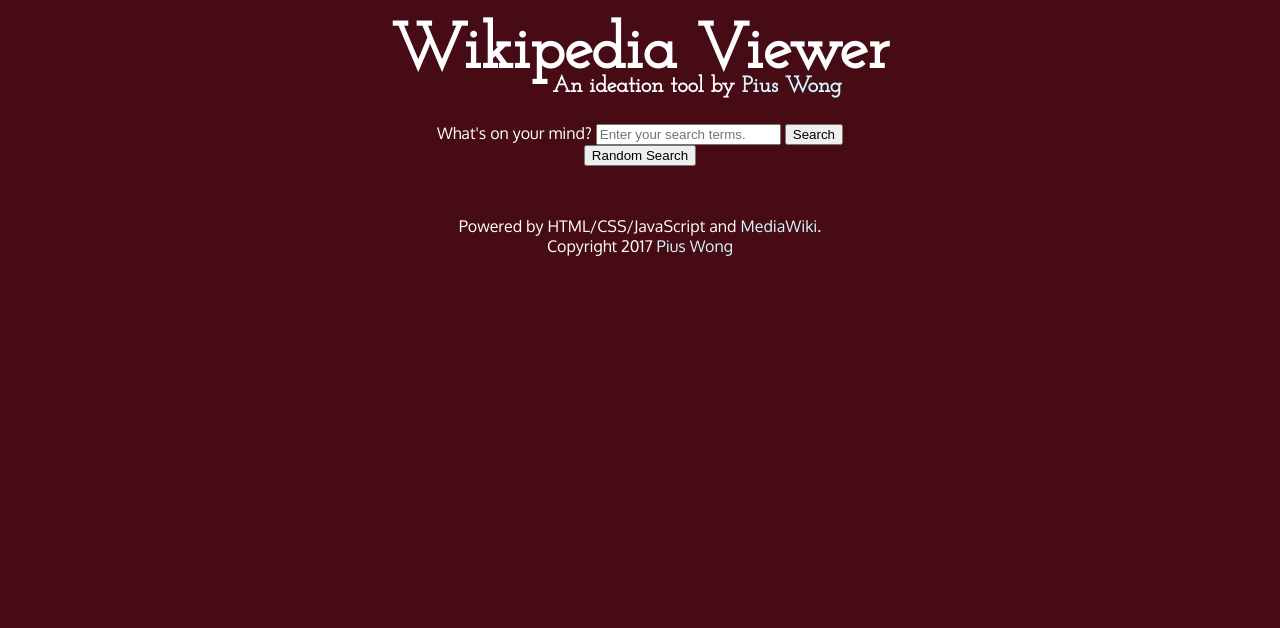
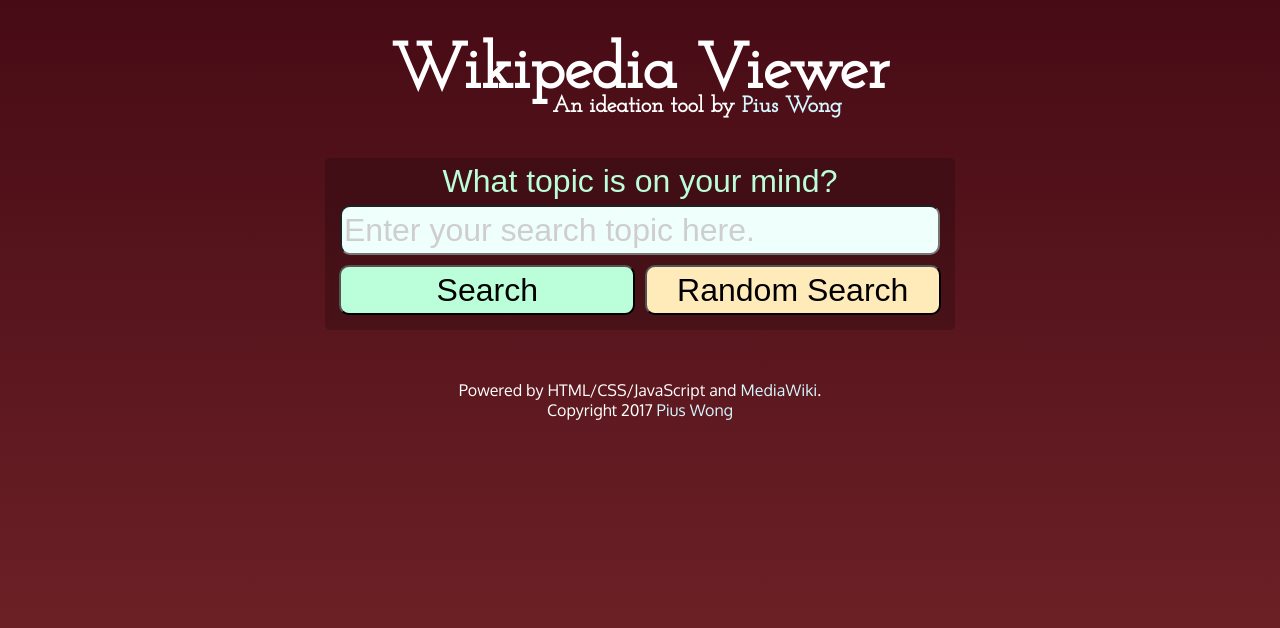
Before and after one commit to pieguyatx/wikipediaViewer, a plain HTML site: page index.html in a window 1280 px wide. Drawn offline with nearby package versions, Linux system fonts and the light colour scheme; a web font is replaced by a local one.

Commit message:
Larger search buttons/text; color added

```diff
--- a/index.html
+++ b/index.html
@@ -12,7 +12,7 @@
     <link href="https://maxcdn.bootstrapcdn.com/font-awesome/4.7.0/css/font-awesome.min.css" rel="stylesheet" type="text/css">
     <link rel="icon" type="image/png" href="favicon.ico"/>
 
-    <link href="https://fonts.googleapis.com/css?family=Josefin+Slab|Oxygen" rel="stylesheet">
+    <link href="https://fonts.googleapis.com/css?family=Josefin+Slab|Oxygen|Muli" rel="stylesheet">
     <link href="main.css" rel="stylesheet">
 
   </head>
@@ -27,13 +27,19 @@
     <main>
 
       <section id="search">
-        <div id="searchCustom">
-          <label for="searchInput">What's on your mind?</label>
-          <input type="text" id="searchInput" name="search" placeholder="Enter your search terms.">
-          <button id="searchButton">Search</button>
-        </div>
-        <div id="searchRandom">
-          <button id="randomButton">Random Search</button>
+        <div>
+          <div id="searchMain">
+            <div>
+              <label for="searchInput">What topic is on your mind?</label>
+            </div>
+            <div>
+              <input type="text" id="searchInput" name="search" placeholder="Enter your search topic here.">
+            </div>
+          </div>
+          <div id="searchButtons">
+            <button id="searchButton">Search</button>
+            <button id="randomButton">Random Search</button>
+          </div>
         </div>
       </section>
 
--- a/main.css
+++ b/main.css
@@ -1,8 +1,12 @@
 body{
   text-align: center;
   color: white;
-  background-color: #470b15;
-  font-family: 'Oxygen', sans-serif;
+  font-family: 'Muli', sans-serif;
+  background: #75262a; /* For browsers that do not support gradients */
+  background: -webkit-linear-gradient(#470b15, #75262a); /* For Safari 5.1 to 6.0 */
+  background: -o-linear-gradient(#470b15, #75262a); /* For Opera 11.1 to 12.0 */
+  background: -moz-linear-gradient(#470b15, #75262a); /* For Firefox 3.6 to 15 */
+  background: linear-gradient(#470b15, #75262a); /* Standard syntax (must be last) */
 }
 a {
   text-decoration: none;
@@ -12,7 +16,7 @@ a:hover{
   color: rgb(250, 245, 105);
 }
 header{
-  margin-top: 20px;
+  margin: 40px 0 40px 0;
 }
 h1, h2, h3{
   font-family: 'Josefin Slab', serif;
@@ -29,6 +33,65 @@ header h2{
 section{
   margin: 25px;
 }
+#search{
+  display: flex;
+  align-items: center;
+  justify-content: center;
+}
+#search > div{
+  padding: 0 10px 10px 10px;
+  border-radius: 5px;
+  background-color: rgba(0,0,0,0.2);
+}
+#searchMain{
+  display: block;
+}
+#searchMain > div{
+  margin: 5px;
+}
+#searchMain label{
+  font-size: 2em;
+  margin: 5px;
+  color: #baffda;
+  font-family: 'Muli', sans-serif;
+}
+#searchMain input{
+  font-size: 2em;
+  width: 600px;
+  height: 50px;
+  border-radius: 10px;
+  background-color: #effffb;
+  font-family: 'Muli', sans-serif;
+}
+#searchMain input::-webkit-input-placeholder { /* WebKit, Blink, Edge */
+    color:    #cecece;
+}
+#searchMain input:-moz-placeholder { /* Mozilla Firefox 4 to 18 */
+   color:    #cecece;
+   opacity:  1;
+}
+#searchMain input::-moz-placeholder { /* Mozilla Firefox 19+ */
+   color:    #cecece;
+   opacity:  1;
+}
+#searchMain input:-ms-input-placeholder { /* Internet Explorer 10-11 */
+   color:    #cecece;
+}
+#searchMain input::-ms-input-placeholder { /* Microsoft Edge */
+   color:    #cecece;
+}
+#searchButtons button{
+  font-size: 2em;
+  width: 296px;
+  height: 50px;
+  margin: 5px 2.5px 5px 2.5px;
+  border-radius: 10px;
+  background-color: #baffda;
+  font-family: 'Muli', sans-serif;
+}
+button#randomButton{
+  background-color: #ffebba;
+}
 #results{
   display: flex;
   flex-wrap: wrap;
@@ -40,14 +103,14 @@ section{
   min-width: 280px;
   margin: 10px;
   padding: 25px;
-  border: solid 2px black;
+  border: solid 2px #540c0c;
   border-radius: 10px;
   background-color: floralwhite;
   color: black;
 }
 #results article h3{
   font-weight: bold;
-  font-size: 1.6em;
+  font-size: 2em;
 }
 #results article img{
   border-radius: 5px;
@@ -56,6 +119,7 @@ section{
 }
 #results article p{
   text-align: left;
+  font-size: 1.3em;
 }
 .learnMore{
   text-align: left;
@@ -70,6 +134,7 @@ section{
 }
 footer{
   margin: 20px;
+  font-family: 'Oxygen', sans-serif;
 }
 
 /* Mobile responsiveness */
```
